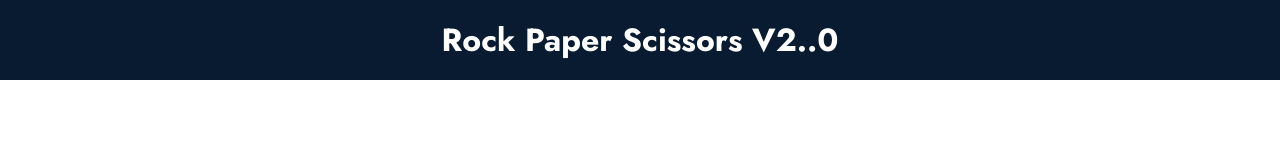
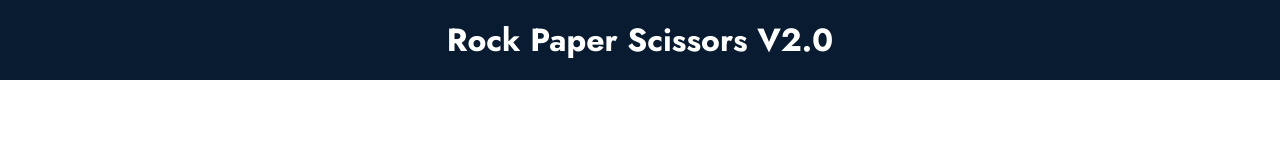
Before and after one commit to tankadai/rockgame, a plain HTML site: page index.html in a window 1280 px wide. Shown: the top 160 px of the page. Drawn offline with Linux system fonts and the light colour scheme.

Commit message:
Update index.html

```diff
--- a/index.html
+++ b/index.html
@@ -17,7 +17,7 @@
 <audio id="drawAudio" src="draw.mp3"></audio>
 <audio id="loseAudio" src="lost.mp3"></audio>
 
-    <h1>Rock Paper Scissors V2..0</h1>
+    <h1>Rock Paper Scissors V2.0</h1>
     <div class="choices">
       <div class="choice" id="rock">
         <img src="rock.png" alt="" />
```
